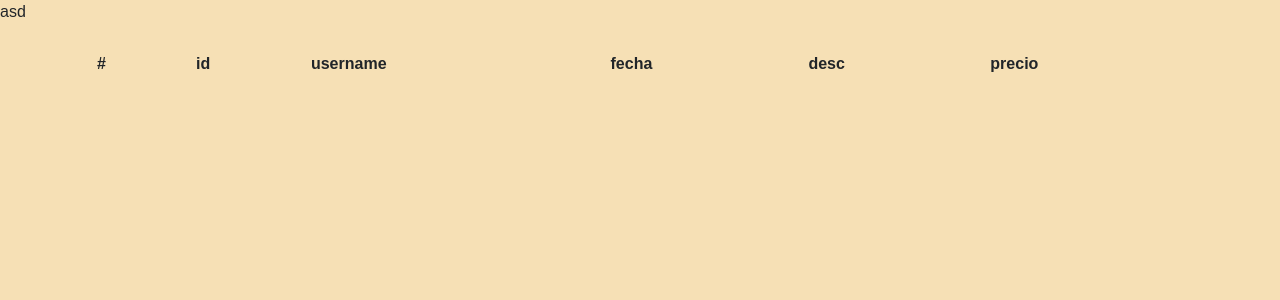
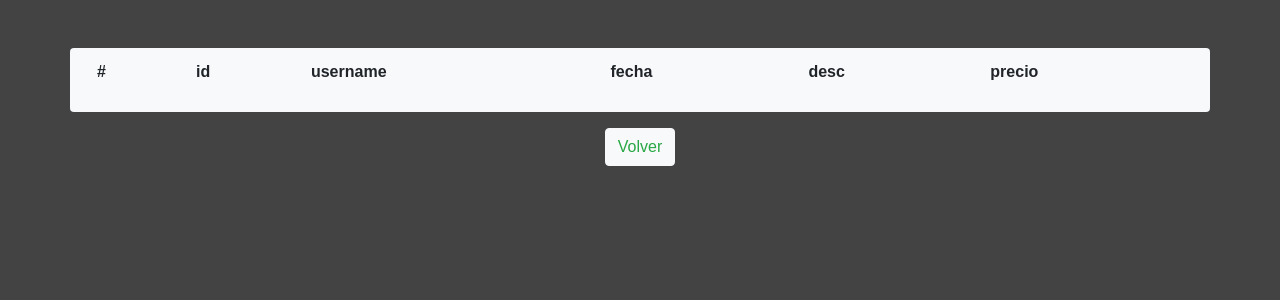
Before and after one commit to Nacho-thrasher/market-prog, a PHP site: page /carrito_us/carrito_us.php?id=1 in a window 1280 px wide. Shown: the top 300 px of the page. Run offline with PHP 8.4, Linux system fonts and the light colour scheme; data that the repository does not hold is empty; some libraries are stand-ins or nearby versions.

```diff
--- a/carrito_us/carrito_us.php
+++ b/carrito_us/carrito_us.php
@@ -36,28 +36,25 @@ class Carrito{
 ?>
 <!doctype html>
 <html lang="en">
+
 <head>
     <!-- Required meta tags -->
     <meta charset="utf-8">
     <meta name="viewport" content="width=device-width, initial-scale=1, shrink-to-fit=no">
     <!-- Bootstrap CSS -->
-    <link rel="stylesheet" href="https://stackpath.bootstrapcdn.com/bootstrap/4.4.1/css/bootstrap.min.css" integrity="sha384-Vkoo8x4CGsO3+Hhxv8T/Q5PaXtkKtu6ug5TOeNV6gBiFeWPGFN9MuhOf23Q9Ifjh" crossorigin="anonymous">
+    <link rel="stylesheet" href="https://stackpath.bootstrapcdn.com/bootstrap/4.4.1/css/bootstrap.min.css"
+        integrity="sha384-Vkoo8x4CGsO3+Hhxv8T/Q5PaXtkKtu6ug5TOeNV6gBiFeWPGFN9MuhOf23Q9Ifjh" crossorigin="anonymous">
     <!-- css principal -->
     <link rel="stylesheet" href="../css/principal.css">
     <!-- iconos -->
     <script src="https://kit.fontawesome.com/85cbbbc4f0.js" crossorigin="anonymous"></script>
     <title>Mi carrito!</title>
 </head>
+
 <body class="bg-violet">
-    <p>
-        asd
-        <?php
-
-        ?>
-    </p>
     <div class="container">
         <div class="row">
-        <div class="col-12">
+            <div class="col-12 bg-light mt-5 rounded">
                 <table class="table table-hover text-green table-borderless ">
                     <form action="#" id="form1" method="post">
                         <thead>
@@ -80,15 +77,26 @@ class Carrito{
                             </tr>
                         </tbody>
                     </form>
-
                 </table>
+            </div>
+        </div>
+        <div class="row">
+          <div class="col-6 text-center mx-auto mt-3">
+          <button type="button" class="btn btn-light"><a href="../index.php" class='text-success'>Volver</a></button>
           </div>
         </div>
     </div>
     <!-- Optional JavaScript -->
     <!-- jQuery first, then Popper.js, then Bootstrap JS -->
-    <script src="https://code.jquery.com/jquery-3.4.1.slim.min.js" integrity="sha384-J6qa4849blE2+poT4WnyKhv5vZF5SrPo0iEjwBvKU7imGFAV0wwj1yYfoRSJoZ+n" crossorigin="anonymous"></script>
-    <script src="https://cdn.jsdelivr.net/npm/popper.js@1.16.0/dist/umd/popper.min.js" integrity="sha384-Q6E9RHvbIyZFJoft+2mJbHaEWldlvI9IOYy5n3zV9zzTtmI3UksdQRVvoxMfooAo" crossorigin="anonymous"></script>
-    <script src="https://stackpath.bootstrapcdn.com/bootstrap/4.4.1/js/bootstrap.min.js" integrity="sha384-wfSDF2E50Y2D1uUdj0O3uMBJnjuUD4Ih7YwaYd1iqfktj0Uod8GCExl3Og8ifwB6" crossorigin="anonymous"></script>
+    <script src="https://code.jquery.com/jquery-3.4.1.slim.min.js"
+        integrity="sha384-J6qa4849blE2+poT4WnyKhv5vZF5SrPo0iEjwBvKU7imGFAV0wwj1yYfoRSJoZ+n" crossorigin="anonymous">
+    </script>
+    <script src="https://cdn.jsdelivr.net/npm/popper.js@1.16.0/dist/umd/popper.min.js"
+        integrity="sha384-Q6E9RHvbIyZFJoft+2mJbHaEWldlvI9IOYy5n3zV9zzTtmI3UksdQRVvoxMfooAo" crossorigin="anonymous">
+    </script>
+    <script src="https://stackpath.bootstrapcdn.com/bootstrap/4.4.1/js/bootstrap.min.js"
+        integrity="sha384-wfSDF2E50Y2D1uUdj0O3uMBJnjuUD4Ih7YwaYd1iqfktj0Uod8GCExl3Og8ifwB6" crossorigin="anonymous">
+    </script>
 </body>
+
 </html>
--- a/html.html
+++ b/carrito_us/html.html
@@ -6,6 +6,6 @@
     <title>Document</title>
 </head>
 <body>
-    <a href="./img/"></a>
+    <a href="../index.php"></a>
 </body>
 </html>
--- a/css/principal.css
+++ b/css/principal.css
@@ -30,7 +30,10 @@ body{font-family: Arial; background-color: 	#31404a !important;}
     background-color: 	#d77f6f !important;
 }
 .bg-violet{
-    background-color: 	#f6e0b5 !important;
+    background-color: #434343 !important;
+}
+.bg_green{
+    background-color: #4f983c !important;
 }
 .font-size{
     font-size: 1.2rem;
--- a/index.php
+++ b/index.php
@@ -53,7 +53,7 @@ session_start();
                 }
                 ?>
                 |
-                <!-- ver como mostrar cerrar cuando inicie -->
+                <!-- cerrar sesion -->
                 <?php
                   if (isset($_SESSION['admin'])) {
                     echo '<a href="./usuarios/cerrar_us.php">Cerrar Sesion</a>';
@@ -112,6 +112,7 @@ session_start();
                     }
                     ?>
                     <!--  -->
+
                 </div>
             </div>
         </div>
--- a/usuarios/login.php
+++ b/usuarios/login.php
@@ -83,3 +83,4 @@ class Login
         $stmt->close();
     }
 }
+?>
--- a/usuarios/registro.php
+++ b/usuarios/registro.php
@@ -32,10 +32,10 @@ class Registro{
                 die();
             }
             else {
-                echo "<div class='error bg-success text-light p-3 mb-2'>";
-                echo "<li> Registrado Corretamente perrovich. </li>";
+                echo "<div class='error bg-orange text-light p-3 mb-3'>";
+                echo "<li> correcto  </li>";
                 echo "</div>";
-                echo "<a class=''href='./form_log.php'>Iniciar sesion.</a></br></br>";
+                echo "<a class=''href='./form_reg.php'>Volver a intentar.</a></br></br>";
                 echo "<a href='../index.php'>Ir a Inicio.</a>";
 
             }
```
Also changed, not shown: tabla_comprar.php (+8 -4 lines), img/3/s20/886363.jpg (deleted), img/3/s20/PANTERA.jpg (deleted), img/3/s20/wallhaven-540460.jpg (deleted), img/3/s7/8216.jpg (added), img/3/s7/metallica.jpg (added). Lines whose indentation alone changed are shown as unchanged.
